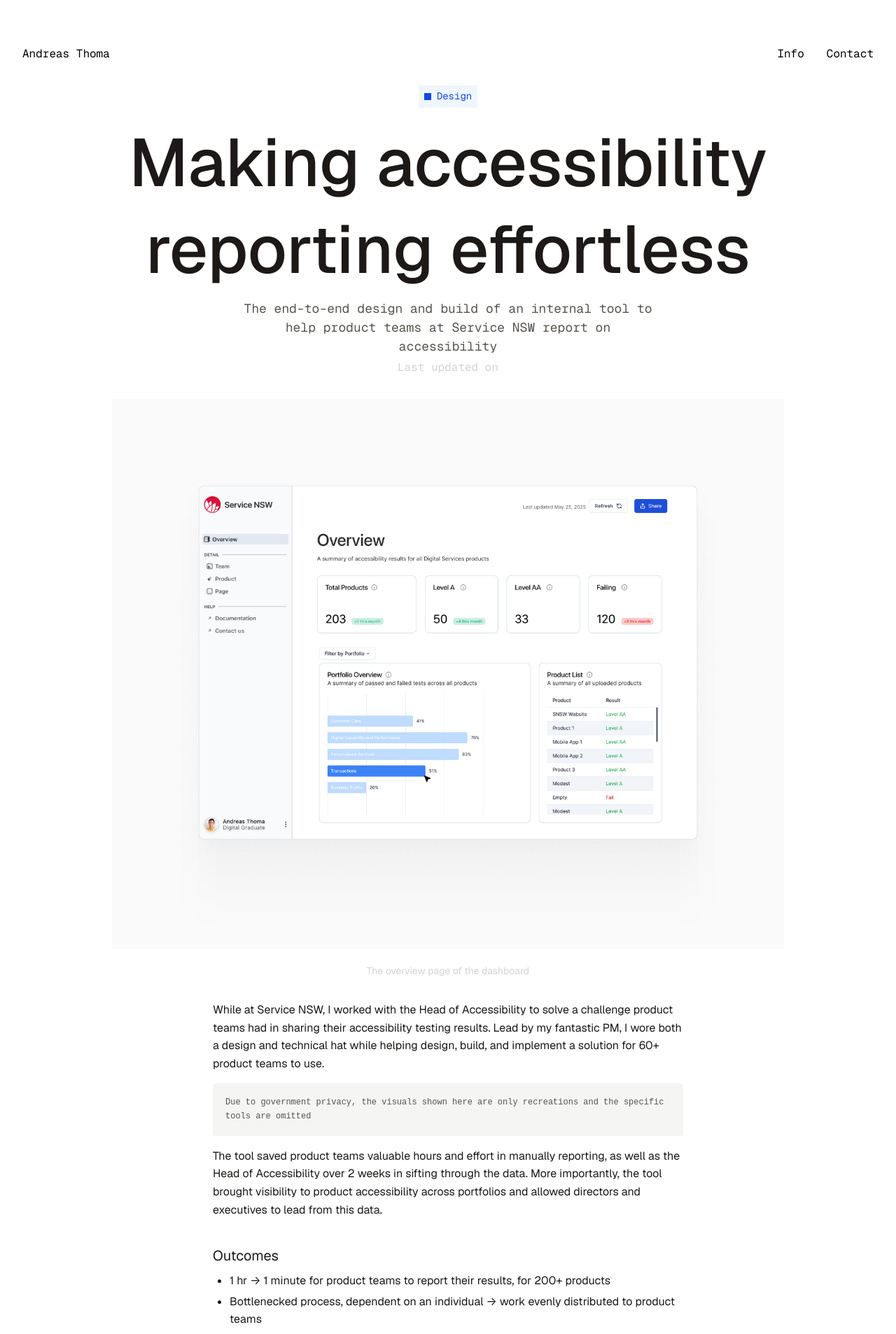
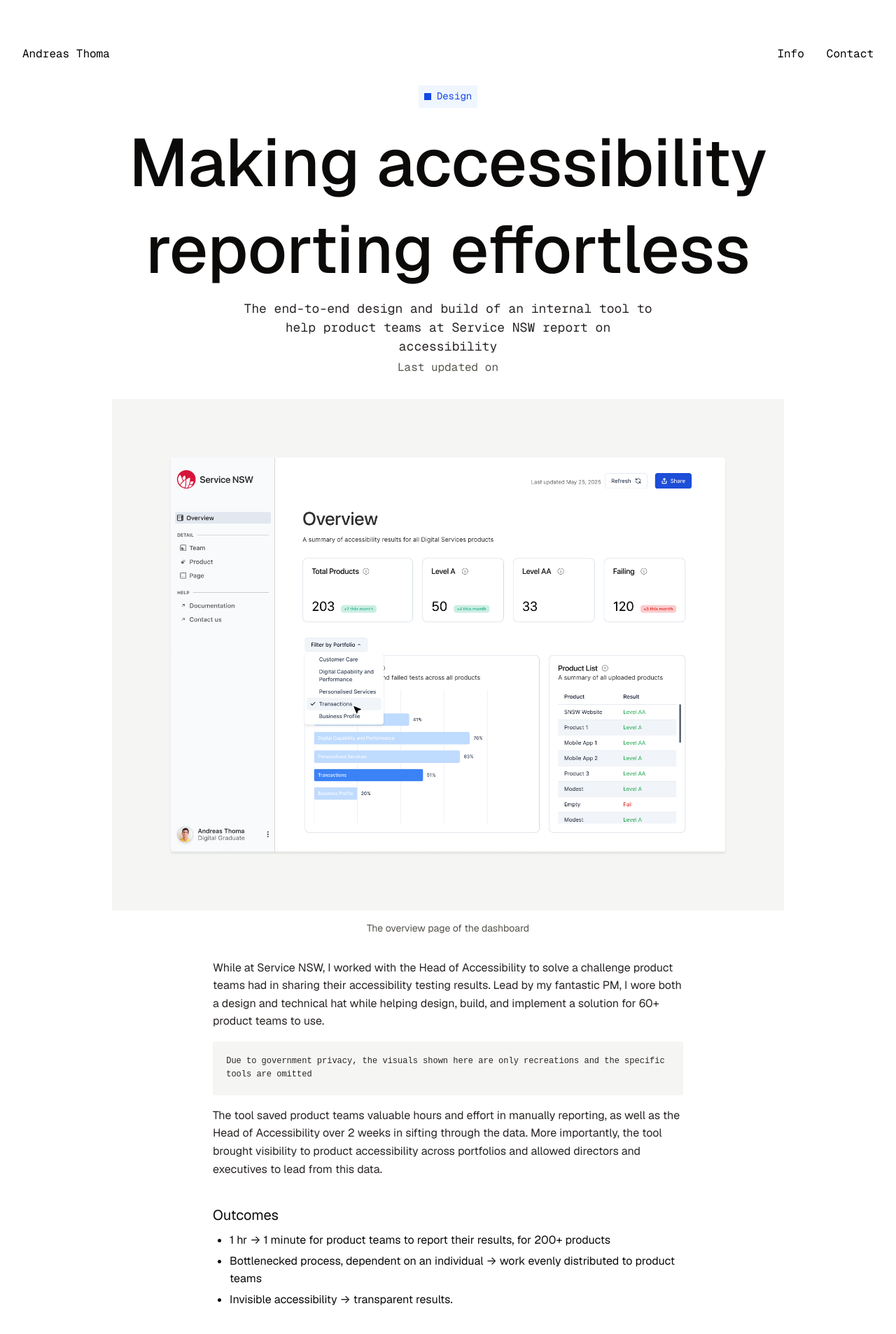
Before and after one commit to andreeeeaaaaas/my-digital-space, a Jekyll site: the page built from _pages/projects/making accessibility conformance easier.md, in a window 1280 px wide. Shown: the top 1906 px of the page at 70% size. Built offline with Jekyll 4.4.1, drawn with Linux system fonts in a browser that asks for light colours.

Commit message:
Fixed colours for accessibility and added new intro text when clicking

```diff
--- a/_layouts/note.html
+++ b/_layouts/note.html
@@ -27,7 +27,7 @@
     <hr />
     <div class="pt" id="notes-entry-container">
       <div style="font-size: 0.9em">
-        <h3 style="margin-bottom: 1em">Linked pages</h3>
+        <h3 style="margin-bottom: 1em">Pages linked to this one</h3>
         {% if page.backlinks.size > 0 %}
         <div style="display: grid; grid-template-columns: repeat(1fr);">
           {% for backlink in page.backlinks %}
--- a/_layouts/page.html
+++ b/_layouts/page.html
@@ -20,7 +20,7 @@
       {% endif %}
     </div>
     {{ content }}
-    To learn more about this, please <a class="internal-link" href="/contact">reach out</a>.
+    To learn more, please <a class="internal-link" href="/contact">reach out</a>.
     <hr />
   </article>
 </content>
--- a/_pages/projects/making accessibility conformance easier.md
+++ b/_pages/projects/making accessibility conformance easier.md
@@ -9,7 +9,7 @@
 ---
 <!-- <p class="intro">The end-to-end design and build of an internal tool to help product teams at Service NSW report on accessibility</p> -->
 <figure class="wide">
-	<img src="assets/projects/Frame 6.png">
+	<img class="contain" src="assets/projects/Frame 7.png">
 	<figcaption>The overview page of the dashboard</figcaption>
 </figure>
 
--- a/_sass/_style.scss
+++ b/_sass/_style.scss
@@ -13,10 +13,11 @@
   --color-bg-primary: #{$color-white};
   --color-bg-secondary: #{$color-stone-100};
   --color-text-nav: #{$color-black};
-  --color-text-primary: #{$color-stone-900};
-  --color-text-secondary: #{$color-stone-600};
-  --color-muted: #{$color-stone-300};
-  --color-muted-soft: #{$color-stone-100};
+  --color-text-primary: #{$color-stone-950};
+  --color-text-secondary: #{$color-stone-800};
+  --color-muted: #{$color-stone-600};
+  --color-muted-medium: #{$color-stone-400};
+  --color-muted-soft: #{$color-stone-300};
   --color-border: #{$color-stone-200};
   --color-transparent: rgba(255, 255, 255, 0);
   --color-amber-soft: #{$color-amber-300};
@@ -50,8 +51,9 @@
     --color-text-primary: #{$color-stone-200};
     --color-text-secondary: #{$color-stone-300};
     --color-muted: #{$color-stone-400};
+    --color-muted-medium: #{$color-stone-500};
     --color-muted-soft: #{$color-stone-600};
-    --color-border: #{$color-stone-800};
+    --color-border: #{$color-stone-700};
     --color-transparent: rgba(0, 0, 0, 0);
     --color-amber-soft: #{$color-amber-400};
     --color-amber-medium: #{$color-amber-500};
@@ -178,6 +180,7 @@
     margin-left: auto;
     margin-right: auto;
     max-width: var(--wrap-normal);
+    color: var(--color-text-secondary);
   }
   ul,
   ol {
@@ -213,7 +216,7 @@
 a {
   text-decoration: underline $color-stone-500;
   text-decoration-line: underline;
-  text-decoration-color: var(--color-muted);
+  text-decoration-color: var(--color-muted-soft);
   color: var(--color-text-primary);
 
   // &.external:after {
@@ -259,6 +262,7 @@
   display: block;
   margin: 0 auto;
   object-fit: cover;
+  background-color: var(--color-bg-secondary);
 }
 
 figcaption {
@@ -291,7 +295,7 @@
   padding: 1.5em;
   margin: 0;
   font-size: 1rem;
-  font-size: 0.75rem;
+  font-size: 0.8rem;
   font-family: monospace;
   background: var(--color-bg-secondary);
   color: var(--color-text-secondary);
@@ -301,6 +305,7 @@
 
   p {
     margin: 0;
+    font-size: 0.75rem;
   }
 }
 .callout {
@@ -509,7 +514,6 @@
   font-size: var(--font-size-base);
   // line-height: 24px;
   color: var(--color-text-primary);
-  min-height: 10rem;
 
   span {
     &.design,
@@ -518,6 +522,9 @@
     &.visual,
     &.music {
       cursor: pointer;
+      &:hover {
+        text-decoration: underline;
+      }
     }
     &.design {
       color: var(--color-blue-medium);
@@ -533,6 +540,9 @@
 
     &.writing {
       color: var(--color-amber-medium);
+    }
+    &#variable {
+      height: calc((var(--font-size-base) * 1.7) *  6);
     }
   }
 }
@@ -555,7 +565,7 @@
   font-size: calc(var(--font-size-base) - 1px);
   // line-height: 24px;
   font-weight: 400;
-  color: var(--color-muted);
+  color: var(--color-muted-medium);
   // padding-bottom: $spacing-s-16
 }
 
@@ -565,7 +575,7 @@
   font-family: $font-family-text;
   font-size: var(--font-size-base);
   // line-height: 24px;
-  color: $color-secondary;
+  color: var(--color-text-secondary);
 
   .company {
     // min-width: 20ch;
@@ -611,7 +621,7 @@
     fill: var(--color-text-secondary);
 
     &.active {
-      background-color: var(--color-muted);
+      background-color: var(--color-muted-soft);
       color: var(--color-text-nav);
       fill: var(--color-text-nav);
     }
@@ -666,12 +676,6 @@
   opacity: 1;
   stroke: var(--color-red-medium);
 }
-
-// img {
-//   width: 100%;
-//   height: 100%;
-//   display: block;
-// }
 
 .tags {
   display: flex;
@@ -801,7 +805,7 @@
 
   &.active {
     color: var(--color-text-primary);
-    background-color: var(--color-muted-soft);
+    background-color: var(--color-border);
     // font-style: italic;
   }
 
@@ -972,13 +976,19 @@
 
   &-image {
     aspect-ratio: 1/1;
-    background-color: var(--color-border)-gray;
+    background-color: var(--color-border);
     overflow: hidden;
     img {
       width: 100%;
       height: 100%;
       object-fit: cover;
       display: block;
+
+      &.contain {
+        object-fit: contain;
+        border: 1px solid var(--color-border);
+      }
+
     }
   }
 
@@ -1205,13 +1215,13 @@
   time {
     font-size: $font-size-base - 2px;
     // margin-bottom: $spacing-m-24;
-    text-align: left;
+    text-align: center;
   }
 
   .intro {
     font-size: calc(var(--font-size-base));
     padding: 0;
-    text-align: left;
+    text-align: center;
   }
 
   .project.inactive {
@@ -1338,6 +1348,10 @@
     margin-bottom: $spacing-xxl-128;
   }
 
+  time, .intro {
+    text-align: left;
+  }
+
   .intro-text {
     grid-column: 1;
     max-width: 600px;
```
Also changed, not shown: _pages/index.md (+1 -4 lines), assets/projects/Frame 7.png (added), 7 other files.
